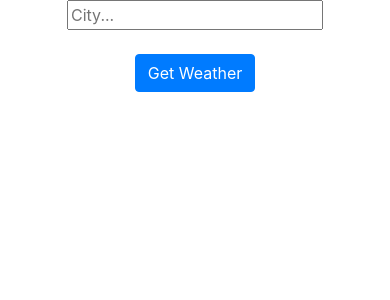
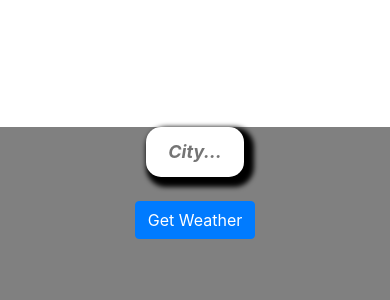
Before and after one commit to jorgevz/myWeatherapp, a React (Create React App) app: page / in a window 390 px wide. Shown: the top 300 px of the page. Built offline with nearby package versions, Linux system fonts and the light colour scheme.

Commit message:
media queries done and title change

```diff
--- a/public/index.html
+++ b/public/index.html
@@ -24,7 +24,7 @@
       work correctly both with client-side routing and a non-root public URL.
       Learn how to configure a non-root public URL by running `npm run build`.
     -->
-    <title>React App</title>
+    <title>The Weather App</title>
   </head>
   <body>
     <noscript>You need to enable JavaScript to run this app.</noscript>
--- a/src/App.css
+++ b/src/App.css
@@ -1,38 +1,38 @@
-.App {
-  text-align: center;
+#all{
+background-attachment: fixed;
+background-color: gray;
+text-align: center;
+height: 100vh;
+width: 100vw;
 }
 
-.App-logo {
-  height: 40vmin;
-  pointer-events: none;
+#city{
+height: 50px;
+width: 25%;
+border: none;
+outline: none;
+border-radius: 15px;
+box-shadow: 5px 5px 5px 5px black;
+text-align: center;
+font-size: large;
+font-weight: bold;
+font-style: italic;
 }
 
-@media (prefers-reduced-motion: no-preference) {
-  .App-logo {
-    animation: App-logo-spin infinite 20s linear;
+#form{
+margin-top: 15vh;
+}
+
+@media (max-height: 568px) {
+  #all {
+    height: 120vh;
+    background-color: gray;
+
+  }
+  #city{
+    width: 50%;
+  }
+  #form{
+    margin-top: 0vh;
   }
 }
-
-.App-header {
-  background-color: #282c34;
-  min-height: 100vh;
-  display: flex;
-  flex-direction: column;
-  align-items: center;
-  justify-content: center;
-  font-size: calc(10px + 2vmin);
-  color: white;
-}
-
-.App-link {
-  color: #61dafb;
-}
-
-@keyframes App-logo-spin {
-  from {
-    transform: rotate(0deg);
-  }
-  to {
-    transform: rotate(360deg);
-  }
-}
```
